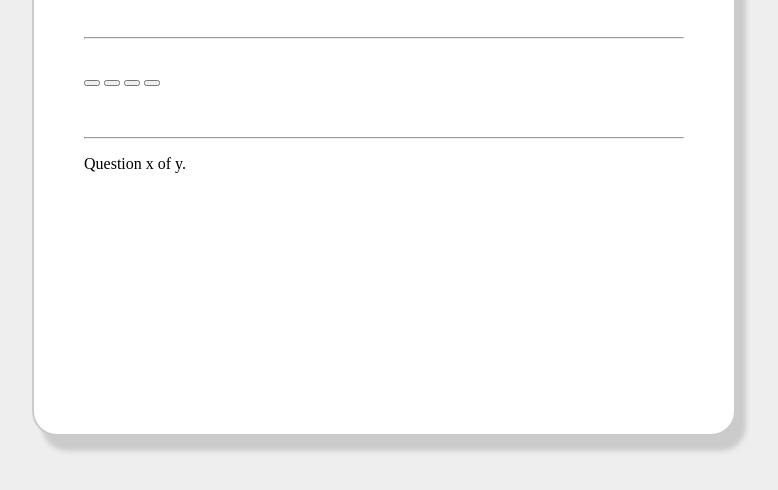
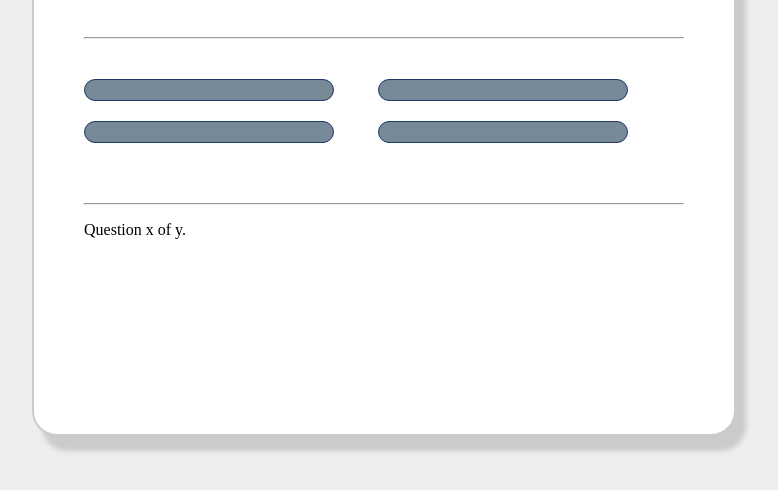
Before and after one commit to JWoltjen/oopQuizApp, a plain HTML site: page index.html in a window 1280 px wide. Shown: the part 136-626 px from the top of the page, without its empty margins (256-1034 px from the left). Drawn offline with Linux system fonts and the light colour scheme.

Commit message:
style buttons in quiz box

```diff
--- a/styles.css
+++ b/styles.css
@@ -28,3 +28,18 @@ body {
     font-size: 30px;
     color: #5a6772;
 }
+
+.buttons {
+    margin-top: 30px;
+}
+
+#btn0, #btn1, #btn2, #btn3 {
+    background-color: #778897;
+    width: 250px;
+    font-size: 20px;
+    color: #fff;
+    border: 1px solid #1d3c6a;
+    border-radius: 25px;
+    margin: 10px 40px 10px 0px;
+    padding: 10px;
+}
```
